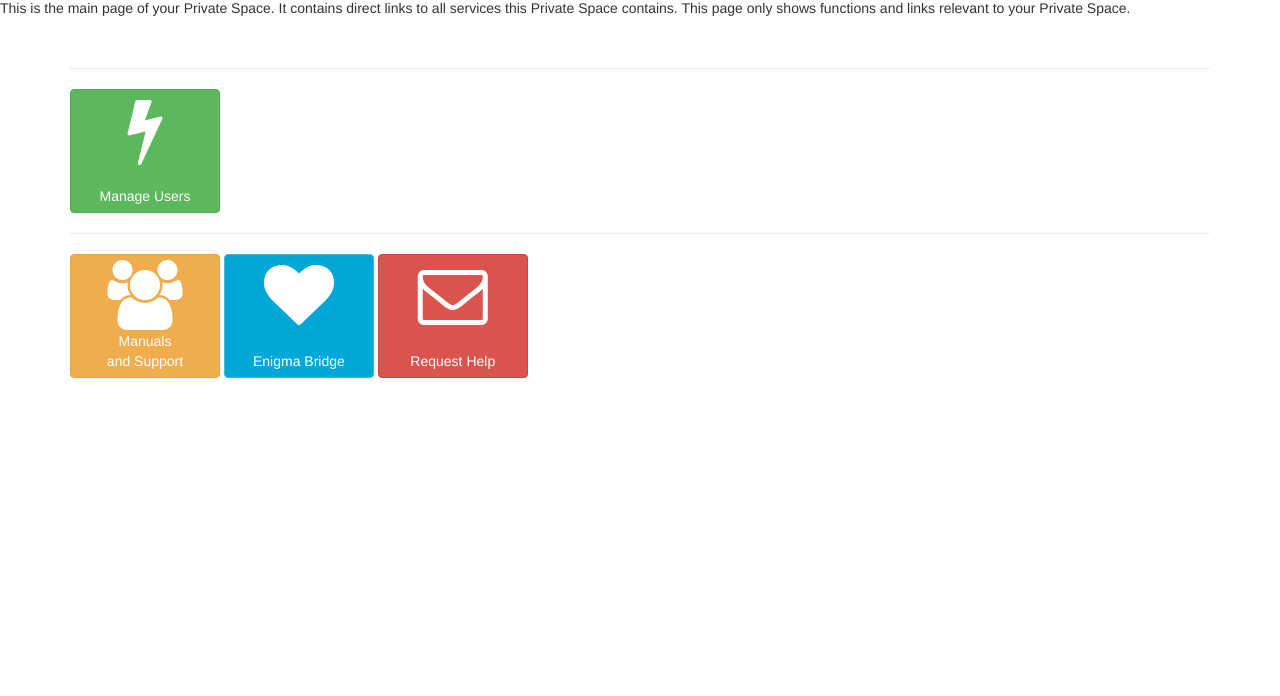
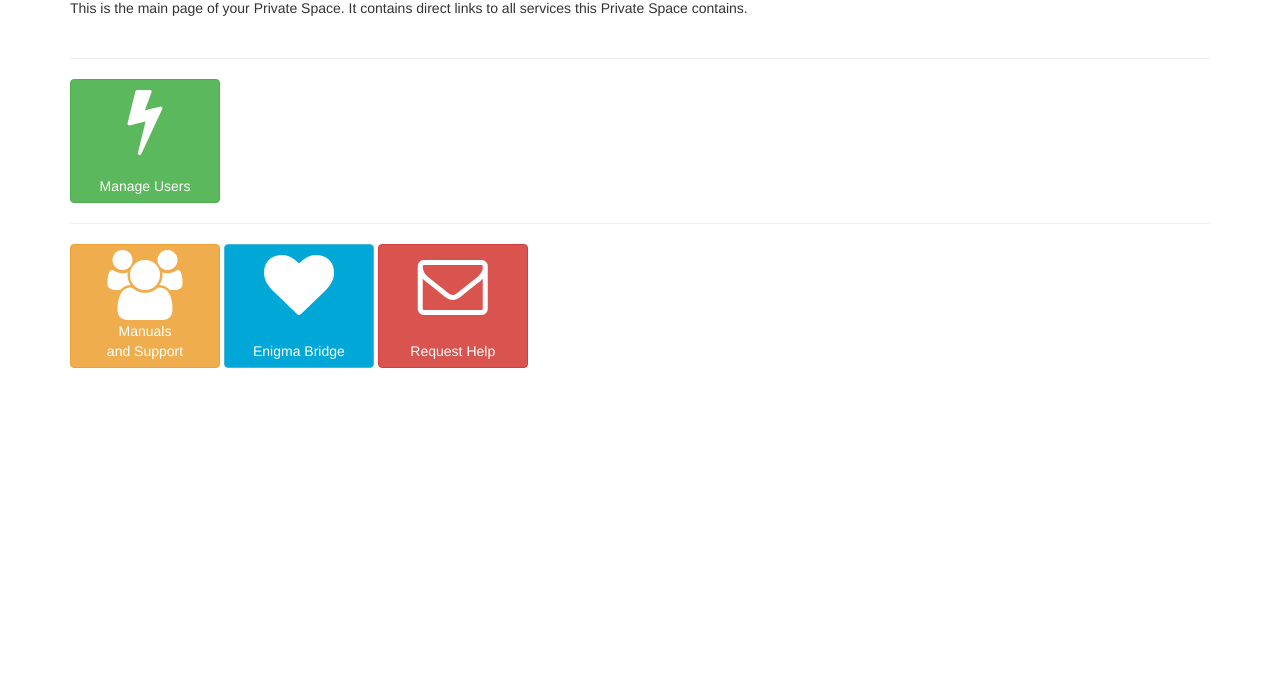
Before and after one commit to EnigmaBridge/privatespace, a plain HTML site: page index.html in a window 1280 px wide. Shown: the part 104-800 px from the top of the page. Drawn offline with nearby package versions, Linux system fonts and the light colour scheme.

Commit message:
adding margins on sides

```diff
--- a/index.html
+++ b/index.html
@@ -20,6 +20,7 @@
     <![endif]-->
   </head>
   <body class="enigmabridge">
+<div class="container">
 <div class="navbar">
     <div class="container">
         <div class="navbar-header">
@@ -29,7 +30,7 @@
 </div>
     <link href="css/font-awesome.min.css" rel="stylesheet">
     <h1 style="color:#00a7d7">Cloud Private Space</h1>
-<p>This is the main page of your Private Space. It contains direct links to all services this Private Space contains. This page only shows functions and links relevant to your Private Space.
+<p>This is the main page of your Private Space. It contains direct links to all services this Private Space contains.
 <br><br>
 </p>
 
@@ -43,7 +44,6 @@
 
 <!-- <h2 style="color:#00a7d7">Private Space Use and Management</h2> -->
 
-<div class="container">
 <hr class="separator">
       <div class="row">
         <div class="col-lg-12">
```
